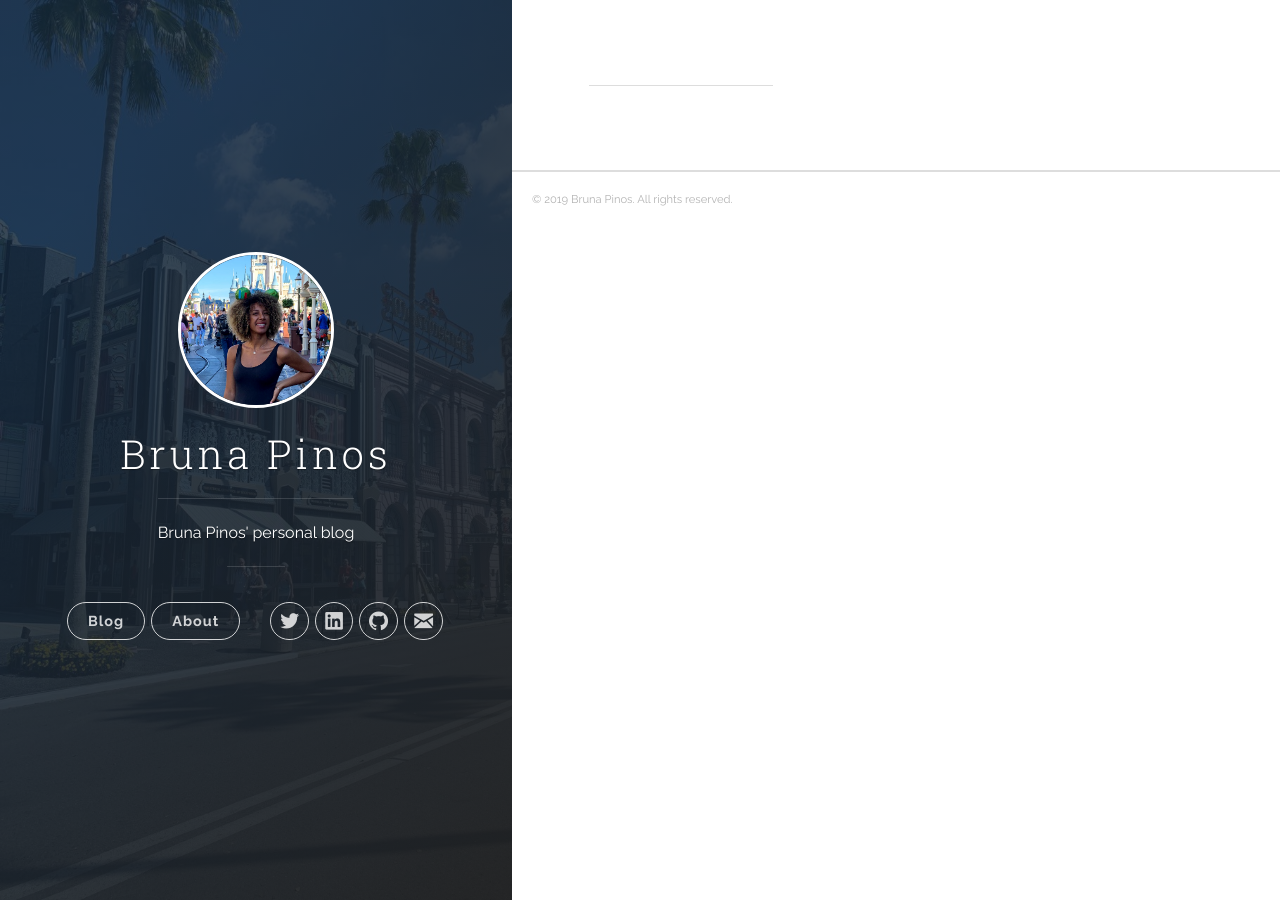
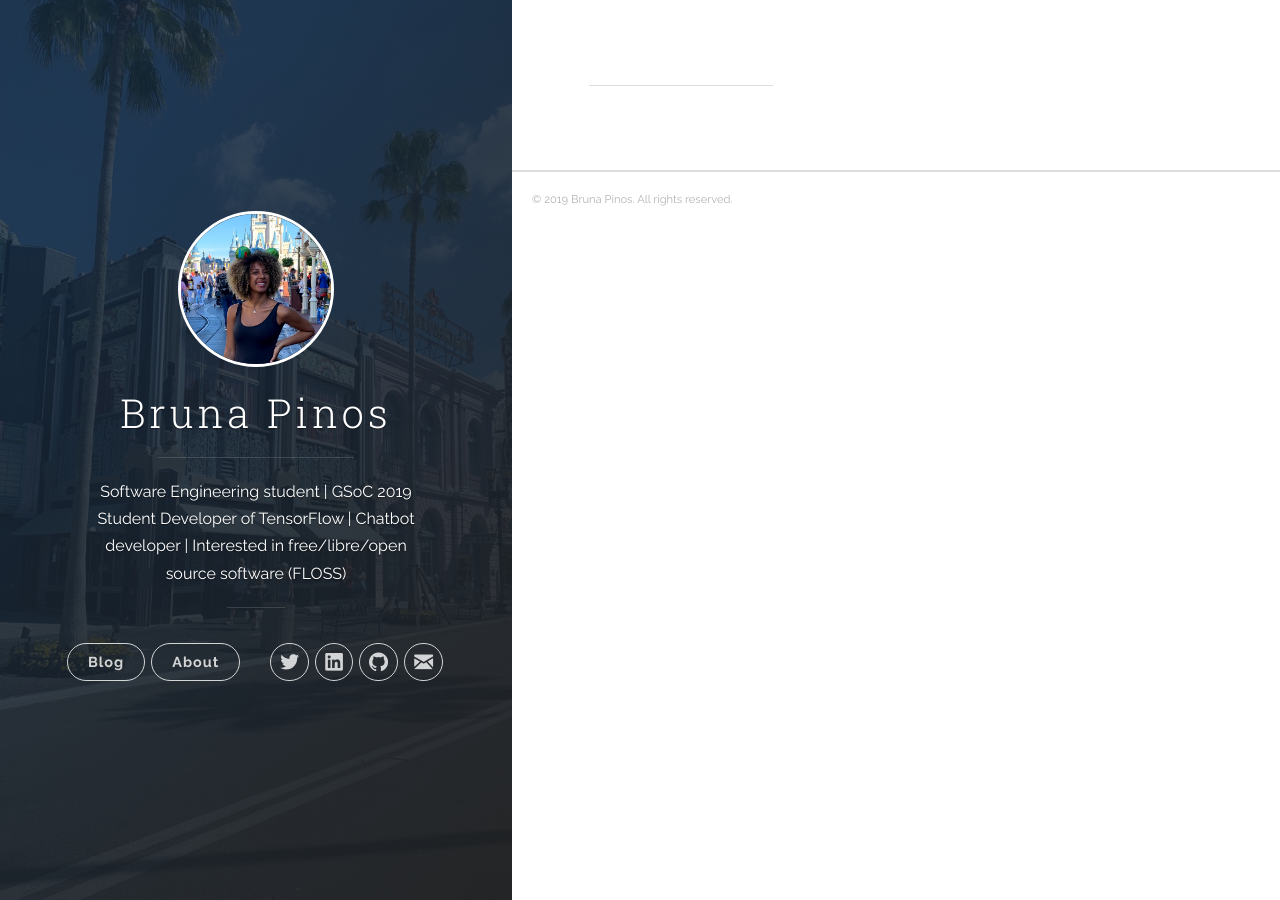
Before and after one commit to brunapinos/brunapinos, a Jekyll site: the page built from index.html, in a window 1280 px wide. Built offline with Jekyll 4.4.1, drawn with Linux system fonts in a browser that asks for light colours; the list of posts is cut into pages by our own code.

Commit message:
Changes description

```diff
--- a/_config.yml
+++ b/_config.yml
@@ -1,7 +1,7 @@
 # Site settings
 title: Bruna Pinos
-description: "Bruna Pinos' personal blog"
-url: ''
+description: "Software Engineering student | GSoC 2019 Student Developer of TensorFlow | Chatbot developer | Interested in free/libre/open source software (FLOSS)"
+url: 'http://brunapinos.com/'
 baseurl: ''
 # google_analytics: 'UA-XXXXXX-X'
 # disqus_shortname: 'your-disqus-name'
```
